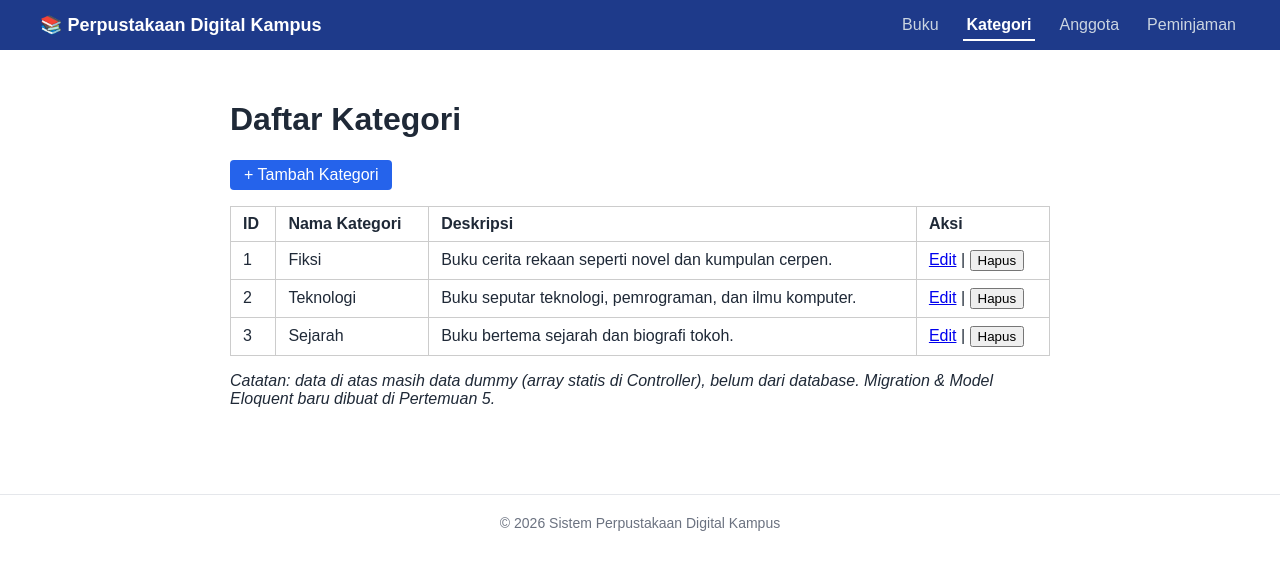
After one commit to MURAGARA9-sketch/app-perpustakaan2, a Laravel app: page /categories in a window 1280 px wide. The commit adds this page. Shown: the top 570 px of the page. Run offline with Laravel 12, Linux system fonts and the light colour scheme.

Commit message:
fix: conflict file

```diff
--- /dev/null
+++ b/resources/views/categories/index.blade.php
@@ -0,0 +1,45 @@
+{{-- File: resources/views/categories/index.blade.php --}}
+@extends('layouts.app')
+
+@section('title', 'Daftar Kategori')
+
+@section('content')
+    <h1>Daftar Kategori</h1>
+
+    <p><a href="{{ route('categories.create') }}" class="btn">+ Tambah Kategori</a></p>
+
+    <table>
+        <thead>
+            <tr>
+                <th>ID</th>
+                <th>Nama Kategori</th>
+                <th>Deskripsi</th>
+                <th>Aksi</th>
+            </tr>
+        </thead>
+        <tbody>
+            @forelse ($categories as $category)
+                <tr>
+                    <td>{{ $category['id'] }}</td>
+                    <td>{{ $category['nama_kategori'] }}</td>
+                    <td>{{ $category['deskripsi'] ?? '-' }}</td>
+                    <td>
+                        <a href="{{ route('categories.edit', $category['id']) }}">Edit</a>
+                        |
+                        <form class="inline" action="{{ route('categories.destroy', $category['id']) }}" method="POST">
+                            @csrf
+                            @method('DELETE')
+                            <button type="submit">Hapus</button>
+                        </form>
+                    </td>
+                </tr>
+            @empty
+                <tr>
+                    <td colspan="4">Belum ada data kategori.</td>
+                </tr>
+            @endforelse
+        </tbody>
+    </table>
+
+    <p><em>Catatan: data di atas masih data dummy (array statis di Controller), belum dari database. Migration &amp; Model Eloquent baru dibuat di Pertemuan 5.</em></p>
+@endsection
--- /dev/null
+++ b/resources/views/layouts/app.blade.php
@@ -0,0 +1,37 @@
+{{-- File: resources/views/layouts/app.blade.php --}}
+<!DOCTYPE html>
+<html lang="id">
+<head>
+    <meta charset="UTF-8">
+    <title>@yield('title', 'Perpustakaan Digital Kampus')</title>
+    <style>
+        * { box-sizing: border-box; }
+        body { font-family: sans-serif; margin: 0; color: #1f2937; }
+        nav { background: #1e3a8a; padding: 14px 40px; display: flex; align-items: center; justify-content: space-between; flex-wrap: wrap; }
+        nav .brand { color: #fff; font-weight: bold; font-size: 18px; }
+        nav ul { list-style: none; display: flex; gap: 20px; margin: 0; padding: 0; }
+        nav ul li a { color: #cbd5e1; text-decoration: none; padding: 6px 4px; }
+        nav ul li a.active { color: #fff; font-weight: bold; border-bottom: 2px solid #fff; }
+        main { max-width: 900px; margin: 0 auto; padding: 30px 40px; }
+        table { border-collapse: collapse; width: 100%; margin-top: 16px; }
+        th, td { border: 1px solid #ccc; padding: 8px 12px; text-align: left; }
+        .alert-success { background: #d1fae5; color: #065f46; padding: 10px 14px; border-radius: 4px; margin-bottom: 16px; }
+        .btn { display: inline-block; padding: 6px 14px; background: #2563eb; color: #fff; text-decoration: none; border-radius: 4px; border: none; cursor: pointer; }
+        form.inline { display: inline; }
+        footer { text-align: center; padding: 20px; color: #6b7280; font-size: 14px; border-top: 1px solid #e5e7eb; margin-top: 40px; }
+    </style>
+</head>
+<body>
+    @include('partials.navbar')
+
+    <main>
+        @include('partials.alert')
+
+        @yield('content')
+    </main>
+
+    <footer>
+        &copy; {{ date('Y') }} Sistem Perpustakaan Digital Kampus
+    </footer>
+</body>
+</html>
--- /dev/null
+++ b/resources/views/partials/alert.blade.php
@@ -0,0 +1,4 @@
+{{-- File: resources/views/partials/alert.blade.php --}}
+@if (session('success'))
+    <div class="alert-success">{{ session('success') }}</div>
+@endif
--- /dev/null
+++ b/resources/views/partials/navbar.blade.php
@@ -0,0 +1,10 @@
+{{-- File: resources/views/partials/navbar.blade.php --}}
+<nav>
+    <div class="brand">📚 Perpustakaan Digital Kampus</div>
+    <ul>
+        <li><a href="{{ route('books.index') }}" class="{{ request()->routeIs('books.*') ? 'active' : '' }}">Buku</a></li>
+        <li><a href="{{ route('categories.index') }}" class="{{ request()->routeIs('categories.*') ? 'active' : '' }}">Kategori</a></li>
+        <li><a href="{{ route('members.index') }}" class="{{ request()->routeIs('members.*') ? 'active' : '' }}">Anggota</a></li>
+        <li><a href="{{ route('loans.index') }}" class="{{ request()->routeIs('loans.*') ? 'active' : '' }}">Peminjaman</a></li>
+    </ul>
+</nav>
```
Also changed, not shown: resources/views/books/index.blade.php (renamed from resources/views/member/index.blade.php, +7 -4 lines), resources/views/books/create.blade.php (renamed from resources/views/member/create.blade.php), resources/views/members/index.blade.php (added).
